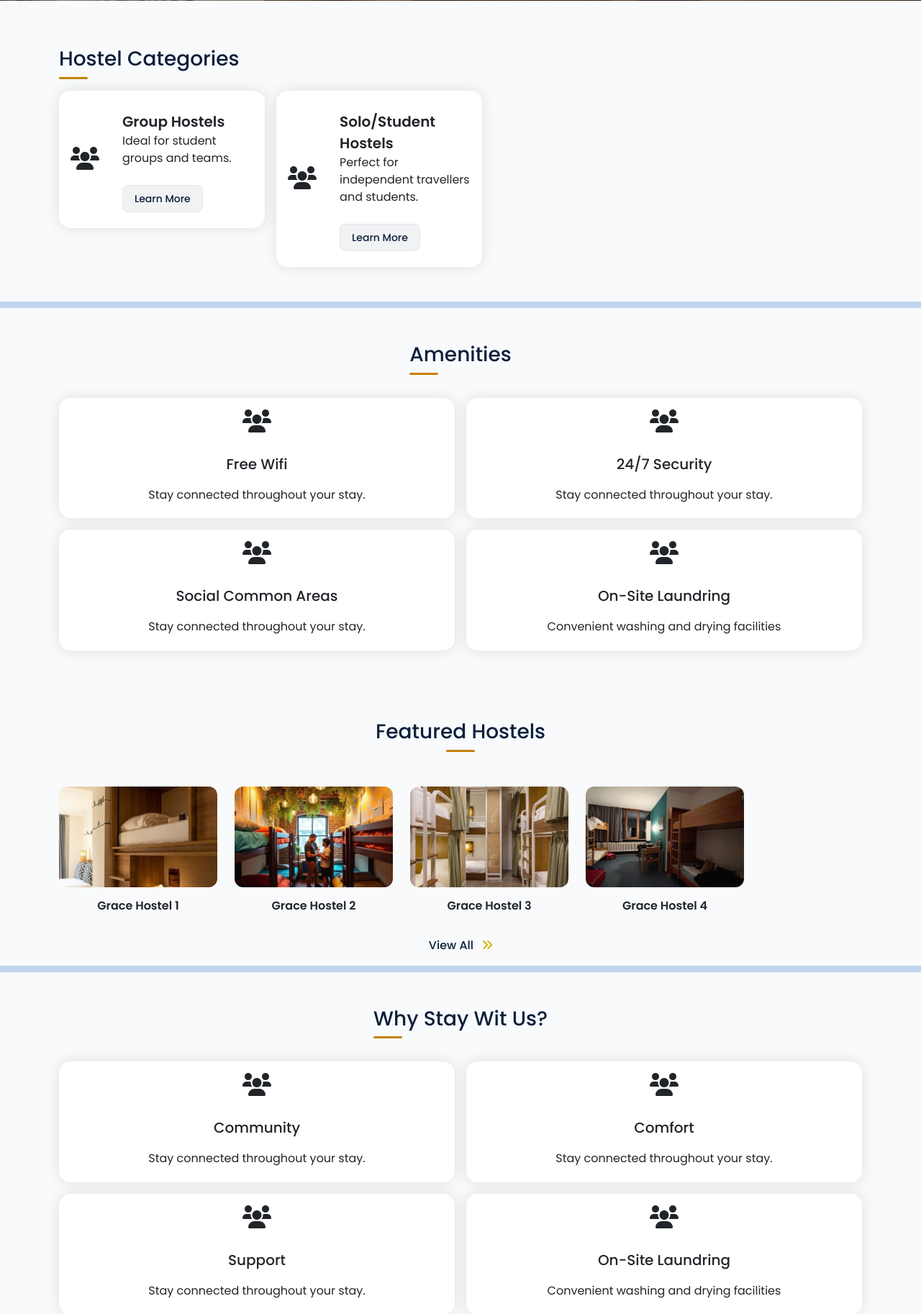
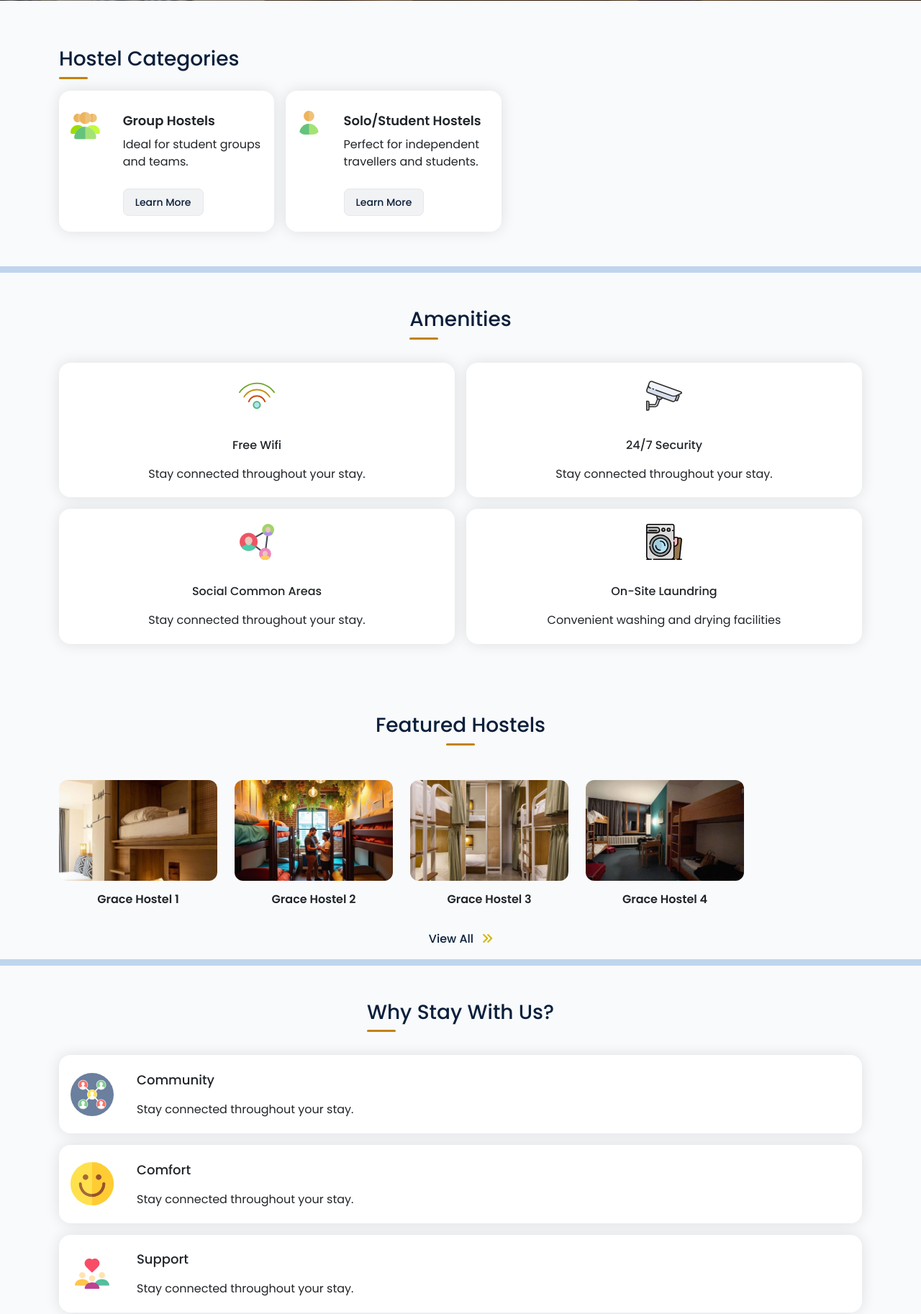
Before and after one commit to devbros595/grace-global-consult, a Django app: template core/templates/hostels.html in a window 1280 px wide. Shown: the part 559-2385 px from the top of the page at 72% size. Run offline with Django 5.2, Linux system fonts and the light colour scheme; the template is opened without the code that fills it, so the values that code supplies are empty.

Commit message:
Add svg, refactor page styles

```diff
--- a/config/settings.py
+++ b/config/settings.py
@@ -42,7 +42,7 @@ INSTALLED_APPS = [
 
 MIDDLEWARE = [
     'django.middleware.security.SecurityMiddleware',
-    'whitenoise.middleware.WhiteNoiseMiddleware',
+    # 'whitenoise.middleware.WhiteNoiseMiddleware',
     'django.contrib.sessions.middleware.SessionMiddleware',
     'django.middleware.common.CommonMiddleware',
     'django.middleware.csrf.CsrfViewMiddleware',
--- a/core/static/css/about_us.css
+++ b/core/static/css/about_us.css
@@ -116,6 +116,7 @@ hr {
 .value-item {
   display: flex;
   justify-content: center;
+  flex-direction: column;
   align-items: center;
   gap: 3rem;
   border-radius: 1rem;
@@ -132,6 +133,7 @@ hr {
 .value-item-text {
   display: flex;
   flex-direction: column;
+  align-items: center;
   gap: 0.5rem;
 }
 
@@ -140,8 +142,9 @@ hr {
   font-weight: 500;
 }
 .value-item-text p {
-  font-size: 14px;
+  font-size: 16px;
   line-height: 1.5;
+  text-align: center;
 }
 
 .why-content .section-item {
@@ -150,19 +153,22 @@ hr {
   border: none;
   display: flex;
   justify-content: center;
+  flex-direction: column;
+  align-items: center;
   gap: 1rem;
   padding: 1rem 3rem;
   box-shadow: 0 0 20px rgba(0, 0, 0, 0.108);
 }
 
 .section-item img {
-  width: 40px;
-  height: 40px;
+  width: 60px;
+  height: 60px;
 }
 
 .section-item span {
-  font-size: 14px;
+  font-size: 16px;
   font-weight: 500;
+  text-align: center;
 }
 
 .partner-banner {
--- a/core/static/css/hostels.css
+++ b/core/static/css/hostels.css
@@ -74,7 +74,7 @@
   border: none;
   display: flex;
   justify-content: center;
-  align-items: center;
+  align-items: flex-start;
   gap: 2rem;
   padding: 1.8rem 1rem;
   box-shadow: 0 0 20px rgba(0, 0, 0, 0.108);
@@ -99,11 +99,12 @@
 
 .hostel-card-text span {
   font-weight: 600;
-  font-size: 20px;
+  font-size: 18px;
 }
 
 .hostel-card-text p {
   margin: 0;
+  margin-top: 0.5rem;
 }
 
 .amenities-category-section {
@@ -130,6 +131,18 @@
   height: 100%;
 }
 
+.why-us-block .amenities-card {
+  flex-direction: row;
+}
+
+.amenities-card-img{
+  width: 50px;
+}
+
+.amenities-card-img img{
+  width: 100%;
+}
+
 .amenities-card-text {
   display: flex;
   flex-direction: column;
@@ -137,9 +150,21 @@
   text-align: center;
 }
 
+.why-us-block .amenities-card-text {
+    text-align: left;
+}
+
+.why-us-block .amenities-card-text span {
+    font-size: 18px;
+}
+
+.why-us-block .amenities-card-img{
+  width: 60px;
+}
+
 .amenities-card-text span {
   font-weight: 500;
-  font-size: 20px;
+  font-size: 16px;
   width: 100%;
 }
 
@@ -191,11 +216,13 @@
   border-radius: 0.5rem;
 }
 
-.hostel-card img {
+.hostel-card-img {
+  width: 60px;
+}
+
+.hostel-card-img img {
   width: 100%;
-  height: 140px;
-  object-fit: cover;
-  border-radius: 12px;
+  height: 100%;
 }
 
 .hostel-card h6 {
--- a/core/templates/hostels.html
+++ b/core/templates/hostels.html
@@ -30,7 +30,7 @@
             <div class="col-12 col-md-6 col-lg-4">
               <div class="hostel-card">
                 <div class="hostel-card-img">
-                  <i class="fa-solid fa-users fa-2xl"></i>
+                  <img src="{% static 'svg/group.svg' %}" alt="icon" />
                 </div>
                 <div class="hostel-card-content">
                   <div class="hostel-card-text">
@@ -46,7 +46,7 @@
             <div class="col-12 col-md-6 col-lg-4">
               <div class="hostel-card">
                 <div class="hostel-card-img">
-                  <i class="fa-solid fa-users fa-2xl"></i>
+                  <img src="{% static 'svg/single-user.svg' %}" alt="icon" />
                 </div>
                 <div class="hostel-card-content">
                   <div class="hostel-card-text">
@@ -77,7 +77,7 @@
             <div class="col-6">
               <div class="amenities-card">
                 <div class="amenities-card-img">
-                  <i class="fa-solid fa-users fa-2xl"></i>
+                  <img src="{% static 'svg/wifi.svg' %}" alt="icon" />
                 </div>
                 <div class="amenities-card-text">
                   <span>Free Wifi</span>
@@ -88,7 +88,7 @@
             <div class="col-6">
               <div class="amenities-card">
                 <div class="amenities-card-img">
-                  <i class="fa-solid fa-users fa-2xl"></i>
+                  <img src="{% static 'svg/security.svg' %}" alt="icon" />
                 </div>
                 <div class="amenities-card-text">
                   <span>24/7 Security</span>
@@ -99,7 +99,7 @@
             <div class="col-6">
               <div class="amenities-card">
                 <div class="amenities-card-img">
-                  <i class="fa-solid fa-users fa-2xl"></i>
+                  <img src="{% static 'svg/social.svg' %}" alt="icon" />
                 </div>
                 <div class="amenities-card-text">
                   <span>Social Common Areas</span>
@@ -110,7 +110,7 @@
             <div class="col-6">
               <div class="amenities-card">
                 <div class="amenities-card-img">
-                  <i class="fa-solid fa-users fa-2xl"></i>
+                  <img src="{% static 'svg/laundry.svg' %}" alt="icon" />
                 </div>
                 <div class="amenities-card-text">
                   <span>On-Site Laundring</span>
@@ -129,9 +129,7 @@
         <h3>Featured Hostels</h3>
         <div class="section-line mx-auto"></div>
       </div>
-      <div
-        class="hostel-scroll d-flex align-items-center justify-content-start gap-4"
-      >
+      <div class="hostel-scroll d-flex align-items-center justify-content-start gap-4">
         <div class="hostel-card">
           <img src="{% static 'img/hostel-1.jpeg' %}" alt="" />
           <h6>Grace Hostel 1</h6>
@@ -151,17 +149,13 @@
           <h6>Grace Hostel 4</h6>
         </div>
         <div class="hostel-card link d-block d-md-none">
-          <a href="#"
-            >View All
-            <i class="fa-solid fa-angles-right ms-2" style="color: #d4b401"></i
-          ></a>
+          <a href="#">View All
+            <i class="fa-solid fa-angles-right ms-2" style="color: #d4b401"></i></a>
         </div>
       </div>
       <div class="d-none d-md-block">
-        <a href="#"
-          >View All
-          <i class="fa-solid fa-angles-right ms-2" style="color: #d4b401"></i
-        ></a>
+        <a href="#">View All
+          <i class="fa-solid fa-angles-right ms-2" style="color: #d4b401"></i></a>
       </div>
     </div>
   </section>
@@ -170,15 +164,15 @@
     <div class="container">
       <div class="amenities-category">
         <div class="section-heading">
-          <h3>Why Stay Wit Us?</h3>
+          <h3>Why Stay With Us?</h3>
           <div class="section-line"></div>
         </div>
-        <div class="amenities-category-content">
+        <div class="amenities-category-content why-us-block">
           <div class="row g-3">
-            <div class="col-6">
+            <div class="col-12">
               <div class="amenities-card">
                 <div class="amenities-card-img">
-                  <i class="fa-solid fa-users fa-2xl"></i>
+                  <img src="{% static 'svg/community.svg' %}" alt="icon" />
                 </div>
                 <div class="amenities-card-text">
                   <span>Community</span>
@@ -186,10 +180,10 @@
                 </div>
               </div>
             </div>
-            <div class="col-6">
+            <div class="col-12">
               <div class="amenities-card">
                 <div class="amenities-card-img">
-                  <i class="fa-solid fa-users fa-2xl"></i>
+                  <img src="{% static 'svg/happy.svg' %}" alt="icon" />
                 </div>
                 <div class="amenities-card-text">
                   <span>Comfort</span>
@@ -197,25 +191,14 @@
                 </div>
               </div>
             </div>
-            <div class="col-6">
+            <div class="col-12">
               <div class="amenities-card">
                 <div class="amenities-card-img">
-                  <i class="fa-solid fa-users fa-2xl"></i>
+                  <img src="{% static 'svg/support.svg' %}" alt="icon" />
                 </div>
                 <div class="amenities-card-text">
                   <span>Support</span>
                   <p>Stay connected throughout your stay.</p>
-                </div>
-              </div>
-            </div>
-            <div class="col-6">
-              <div class="amenities-card">
-                <div class="amenities-card-img">
-                  <i class="fa-solid fa-users fa-2xl"></i>
-                </div>
-                <div class="amenities-card-text">
-                  <span>On-Site Laundring</span>
-                  <p>Convenient washing and drying facilities</p>
                 </div>
               </div>
             </div>
@@ -229,9 +212,7 @@
       <div class="newsletter-content">
         <h3>Stay Updated</h3>
         <span class="d-block d-md-none">Subscribe to our newsletter.</span>
-        <span class="d-none d-md-block"
-          >Subscribe to our newsletter for updates and offers.</span
-        >
+        <span class="d-none d-md-block">Subscribe to our newsletter for updates and offers.</span>
         <form action="">
           <input type="text" name="" id="" placeholder="Enter your email" />
           <button class="btn" type="submit">Subscribe</button>
--- a/core/templates/property_services.html
+++ b/core/templates/property_services.html
@@ -155,7 +155,7 @@
                 <p class="division-card-desc">
                   Professional support for property owners and businesses.
                 </p>
-                <a href="#" class="division-card-link">
+                <a href="{% url 'property_services' %}" class="division-card-link">
                   Learn More <span class="arrow">&rarr;</span>
                 </a>
               </div>
@@ -171,7 +171,7 @@
                 <p class="division-card-desc">
                   Affordable, clean, and welcoming accommodation designed for comfort and community.
                 </p>
-                <a href="#" class="division-card-link">
+                <a href="{% url 'hostels' %}" class="division-card-link">
                   Learn More <span class="arrow">&rarr;</span>
                 </a>
               </div>
```
Also changed, not shown: core/templates/about_us.html (+11 -21 lines), core/templates/index.html (+4 -4 lines), core/static/svg/badge-award.svg (added), core/static/svg/community.svg (added), core/static/svg/customer-rate.svg (added), core/static/svg/gold-medal.svg (added), core/static/svg/group.svg (added), core/static/svg/happy.svg (added), core/static/svg/laundry.svg (added), core/static/svg/rocket.svg (added), core/static/svg/security.svg (added), core/static/svg/single-user.svg (added), core/static/svg/social.svg (added), core/static/svg/support.svg (added), 1 more files.
